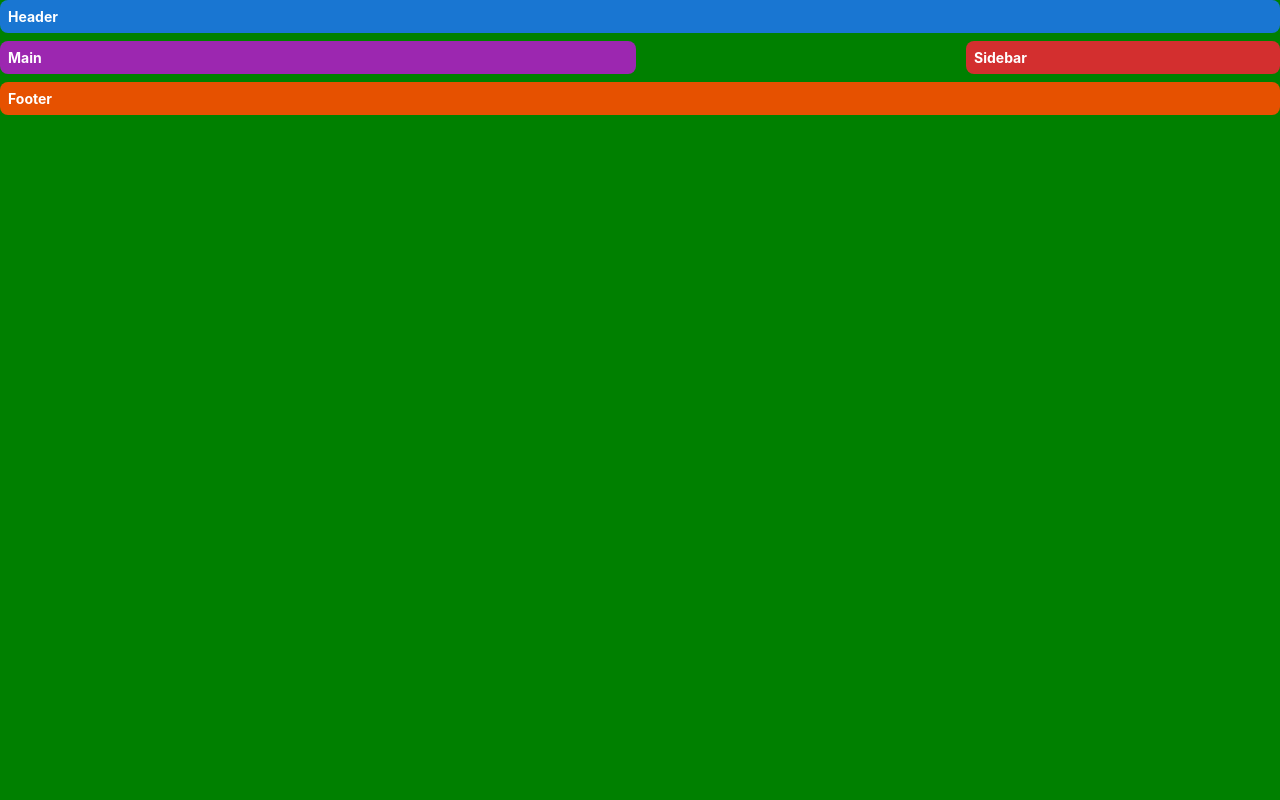
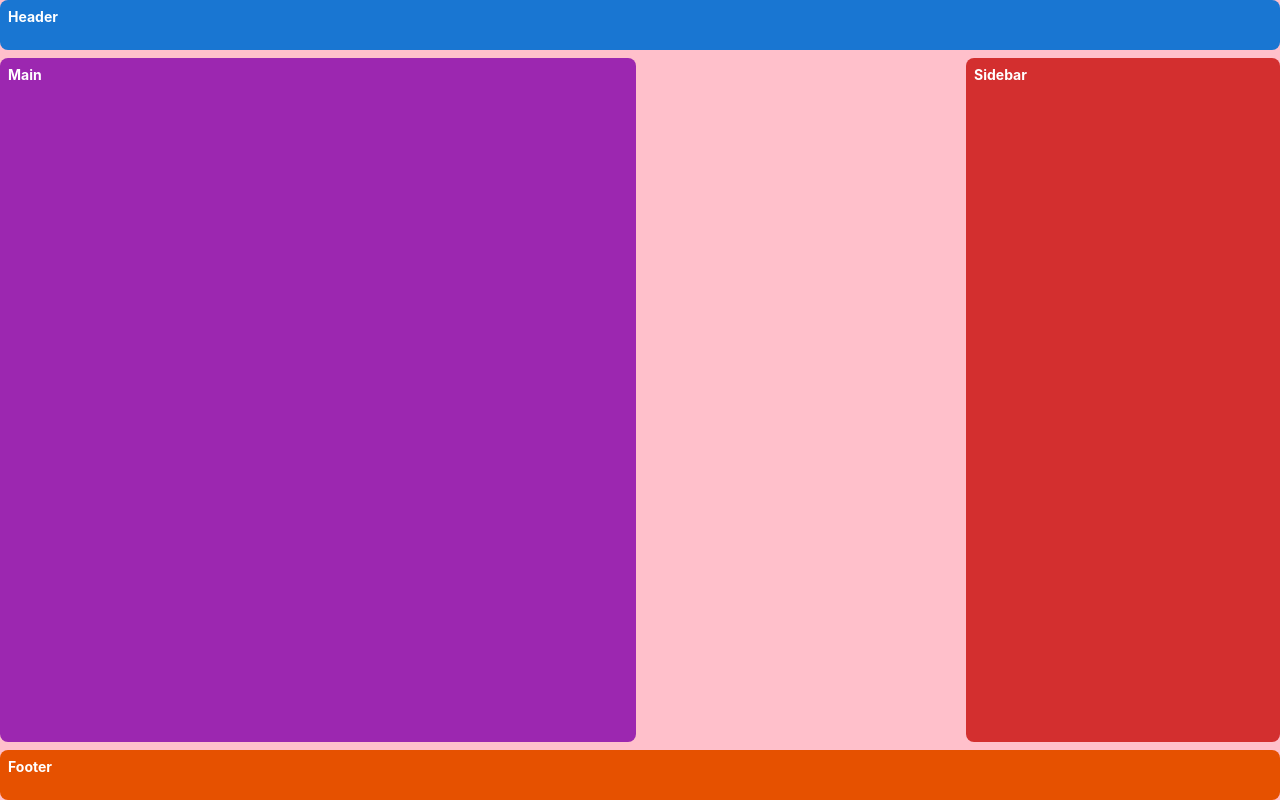
Before and after one commit to OmarThinks/Material-UI-Project, a React (Create React App) app in the folder src/: page / in a window 1280 px wide. Built offline with nearby package versions, Linux system fonts and the light colour scheme.

Commit message:
Flexible grid

```diff
--- a/src/src/App.js
+++ b/src/src/App.js
@@ -7,31 +7,38 @@ export default function GridTemplateAreas() {
       sx={{
         width: '100%',
         //height: '140px',
+        backgroundColor:"magenta",
         minHeight:"100%",
+
+
         color: '#fff',
         '& > .MuiBox-root > .MuiBox-root': {
           p: 1,
           borderRadius: 2,
           fontSize: '0.875rem',
           fontWeight: '700',
-        },
+        }
+
+
       }}
     >
       <Box
         sx={{
+          backgroundColor:"pink",
+          minHeight:"100%",
           display: 'grid',
           gridTemplateColumns: 'repeat(4, 1fr)',
           gap: 1,
-          gridTemplateRows: 'auto',
+          gridTemplateRows: '50px auto 50px',
           gridTemplateAreas: `"header header header header"
         "main main . sidebar"
         "footer footer footer footer"`,
         }}
       >
         <Box sx={{ gridArea: 'header', bgcolor: 'primary.main' }}>Header</Box>
-        <Box sx={{ gridArea: 'main', bgcolor: 'secondary.main', flexGrow:1, display:"flex" }}>Main</Box>
+        <Box sx={{ gridArea: 'main', bgcolor: 'secondary.main', flexGrow:1, height:"auto" }}>Main</Box>
         <Box sx={{ gridArea: 'sidebar', bgcolor: 'error.main' }}>Sidebar</Box>
-        <Box sx={{ gridArea: 'footer', bgcolor: 'warning.dark' }}>Footer</Box>
+        <Box sx={{ gridArea: 'footer', bgcolor: 'warning.dark'}}>Footer</Box>
       </Box>
     </Box>
   );
```
